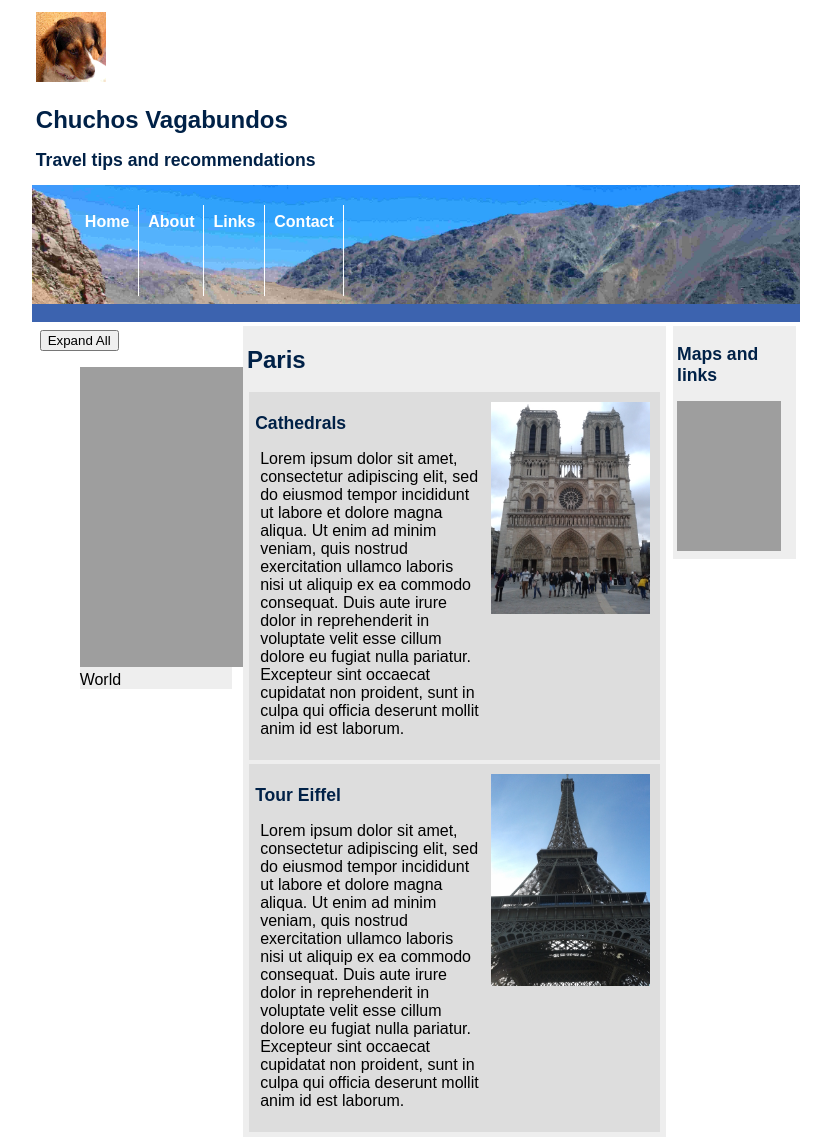
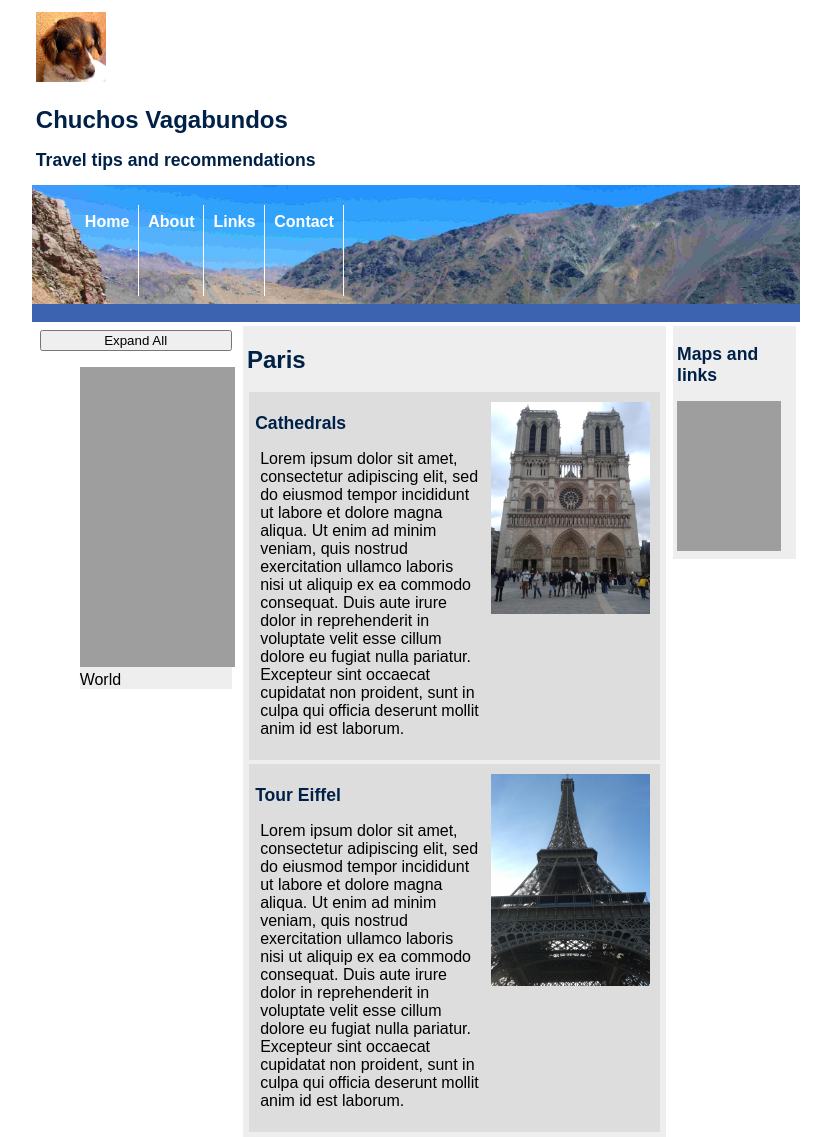
Before and after one commit to Octavioyuna/Octavioyuna.github.io, a PHP site: page /index.html in a window 1280 px wide. Shown: the top 1137 px of the page, without its empty margins (232-1063 px from the left). Run offline with PHP 8.4, Linux system fonts and the light colour scheme; grey boxes are pictures that could not be loaded.

Commit message:
Update main.css

```diff
--- a/css/main.css
+++ b/css/main.css
@@ -67,6 +67,9 @@ width:25%;
 padding:0.5%;
 margin:0.5%;
 font-size:100%;
+     display: flex; /*added*/
+  flex-direction: column; /*added*/
+      overflow-y: scroll;
 }
 /*holds content text*/
 .content {
```
